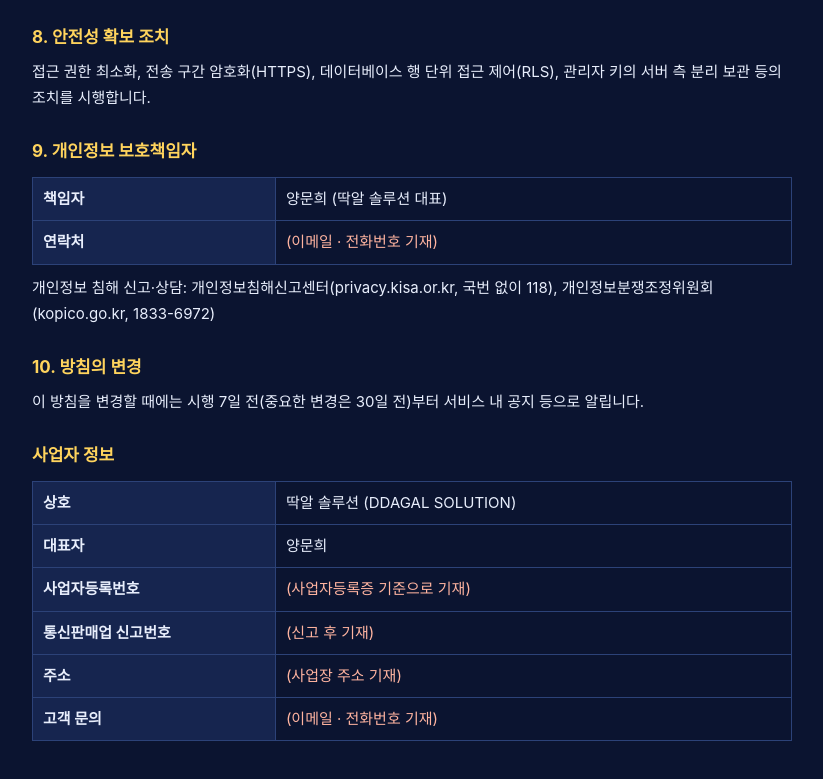
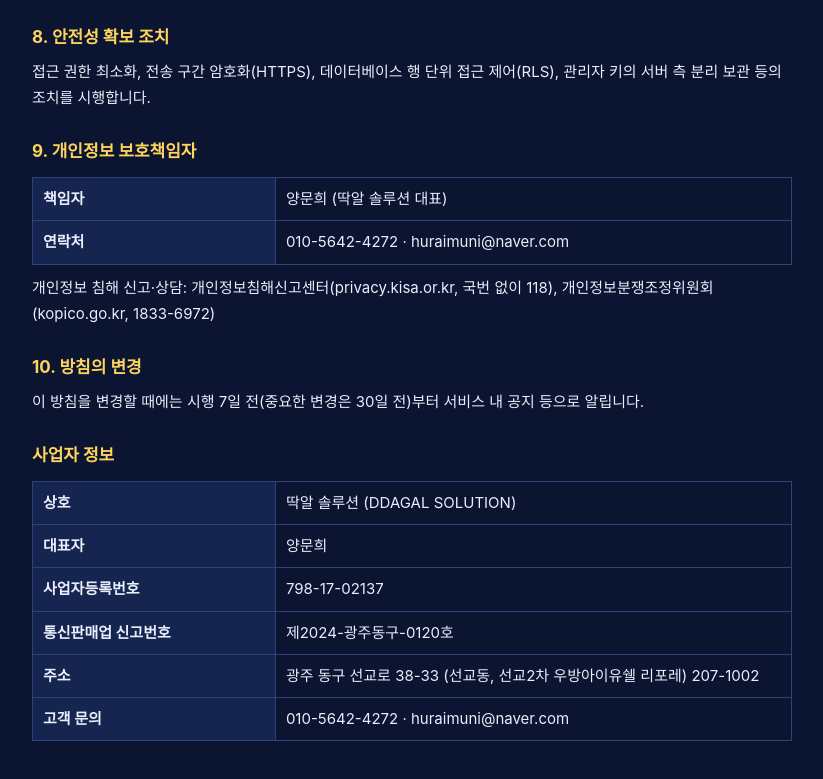
Before and after one commit to ddakposadmin/snowfight, a website: page privacy.html in a window 1280 px wide. Shown: the part 1679-2458 px from the top of the page, without its empty margins (228-1051 px from the left). Drawn offline with Linux system fonts and the light colour scheme.

Commit message:
Add files via upload

```diff
--- a/privacy.html
+++ b/privacy.html
@@ -8,6 +8,6 @@
 <h2>6. 이용자의 권리와 행사 방법</h2><p>이용자는 언제든지 자신의 개인정보에 대해 열람, 정정, 삭제, 처리정지, 동의 철회(회원 탈퇴)를 요구할 수 있습니다. 아래 개인정보 보호책임자에게 이메일 또는 전화로 요청하시면 지체 없이 조치합니다. 만 14세 미만 아동의 개인정보는 수집하지 않으며, 만 14세 미만임이 확인되면 지체 없이 삭제합니다.</p>
 <h2>7. 개인정보의 파기</h2><p>보유 기간이 지나거나 처리 목적이 달성된 개인정보는 복구할 수 없는 방법으로 파기합니다. 법령상 보존 대상은 별도로 분리하여 보관한 뒤 기간 만료 시 파기합니다.</p>
 <h2>8. 안전성 확보 조치</h2><p>접근 권한 최소화, 전송 구간 암호화(HTTPS), 데이터베이스 행 단위 접근 제어(RLS), 관리자 키의 서버 측 분리 보관 등의 조치를 시행합니다.</p>
-<h2>9. 개인정보 보호책임자</h2><table><tr><th>책임자</th><td>양문희 (딱알 솔루션 대표)</td></tr><tr><th>연락처</th><td class="ph">(이메일 · 전화번호 기재)</td></tr></table><p>개인정보 침해 신고·상담: 개인정보침해신고센터(privacy.kisa.or.kr, 국번 없이 118), 개인정보분쟁조정위원회(kopico.go.kr, 1833-6972)</p>
+<h2>9. 개인정보 보호책임자</h2><table><tr><th>책임자</th><td>양문희 (딱알 솔루션 대표)</td></tr><tr><th>연락처</th><td>010-5642-4272 · huraimuni@naver.com</td></tr></table><p>개인정보 침해 신고·상담: 개인정보침해신고센터(privacy.kisa.or.kr, 국번 없이 118), 개인정보분쟁조정위원회(kopico.go.kr, 1833-6972)</p>
 <h2>10. 방침의 변경</h2><p>이 방침을 변경할 때에는 시행 7일 전(중요한 변경은 30일 전)부터 서비스 내 공지 등으로 알립니다.</p>
-<h2>사업자 정보</h2><table><tr><th>상호</th><td>딱알 솔루션 (DDAGAL SOLUTION)</td></tr><tr><th>대표자</th><td>양문희</td></tr><tr><th>사업자등록번호</th><td class="ph">(사업자등록증 기준으로 기재)</td></tr><tr><th>통신판매업 신고번호</th><td class="ph">(신고 후 기재)</td></tr><tr><th>주소</th><td class="ph">(사업장 주소 기재)</td></tr><tr><th>고객 문의</th><td class="ph">(이메일 · 전화번호 기재)</td></tr></table></main></body></html>
+<h2>사업자 정보</h2><table><tr><th>상호</th><td>딱알 솔루션 (DDAGAL SOLUTION)</td></tr><tr><th>대표자</th><td>양문희</td></tr><tr><th>사업자등록번호</th><td>798-17-02137</td></tr><tr><th>통신판매업 신고번호</th><td>제2024-광주동구-0120호</td></tr><tr><th>주소</th><td>광주 동구 선교로 38-33 (선교동, 선교2차 우방아이유쉘 리포레) 207-1002</td></tr><tr><th>고객 문의</th><td>010-5642-4272 · huraimuni@naver.com</td></tr></table></main></body></html>
```
Also changed, not shown: refund.html (+1 -1 lines), terms.html (+1 -1 lines).
